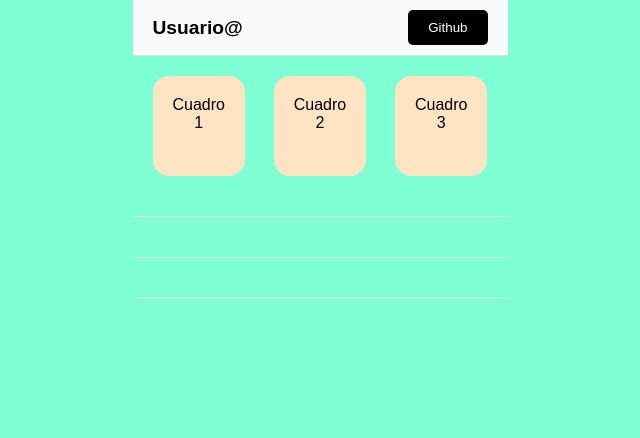
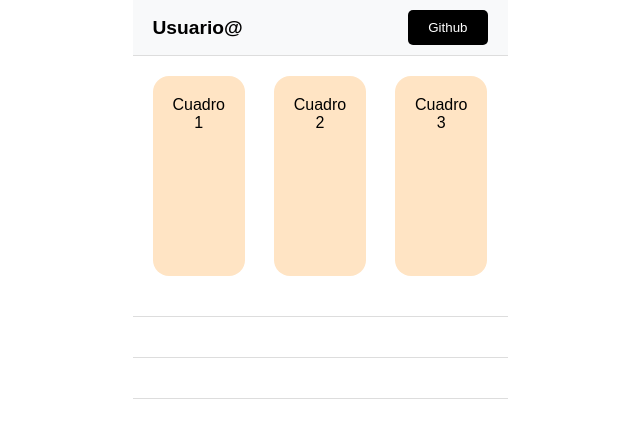
Before and after one commit to SantiagoEmilio/ExamenP2, a plain HTML site: page index.html in a window 1280 px wide. Shown: the whole page, without its empty margins (320-960 px from the left). Drawn offline with Linux system fonts and the light colour scheme.

Commit message:
holap actu

```diff
--- a/index.css
+++ b/index.css
@@ -2,7 +2,7 @@ body {
     font-family: Arial, sans-serif;
     margin: 0;
     padding: 0;
-    background-color: aquamarine;
+    background-color: white;
     max-width: 375px;
     margin: auto;
 }
--- a/section1/section1.css
+++ b/section1/section1.css
@@ -6,12 +6,12 @@
 .section-1 {
     display: flex;
     justify-content: space-between;
-    flex-wrap: wrap;
+    flex-wrap: wrap; /* Añadido para permitir el ajuste responsivo */
 }
 
 .section-1 div {
     flex-basis: calc(33.33% - 20px);
-    height: 100px;
+    height: 200px;
     margin-bottom: 20px;
     padding: 20px;
     background-color: bisque;
--- a/section2/section2.css
+++ b/section2/section2.css
@@ -0,0 +1,12 @@
+.section-2 {
+    display: grid;
+    grid-template-columns: repeat(auto-fit, minmax(200px, 1fr));
+    gap: 10px;
+}
+
+.section-2 div {
+    text-align: center;
+    padding: 20px;
+    border-radius: 1rem;
+    background-color: bisque;
+}
```
